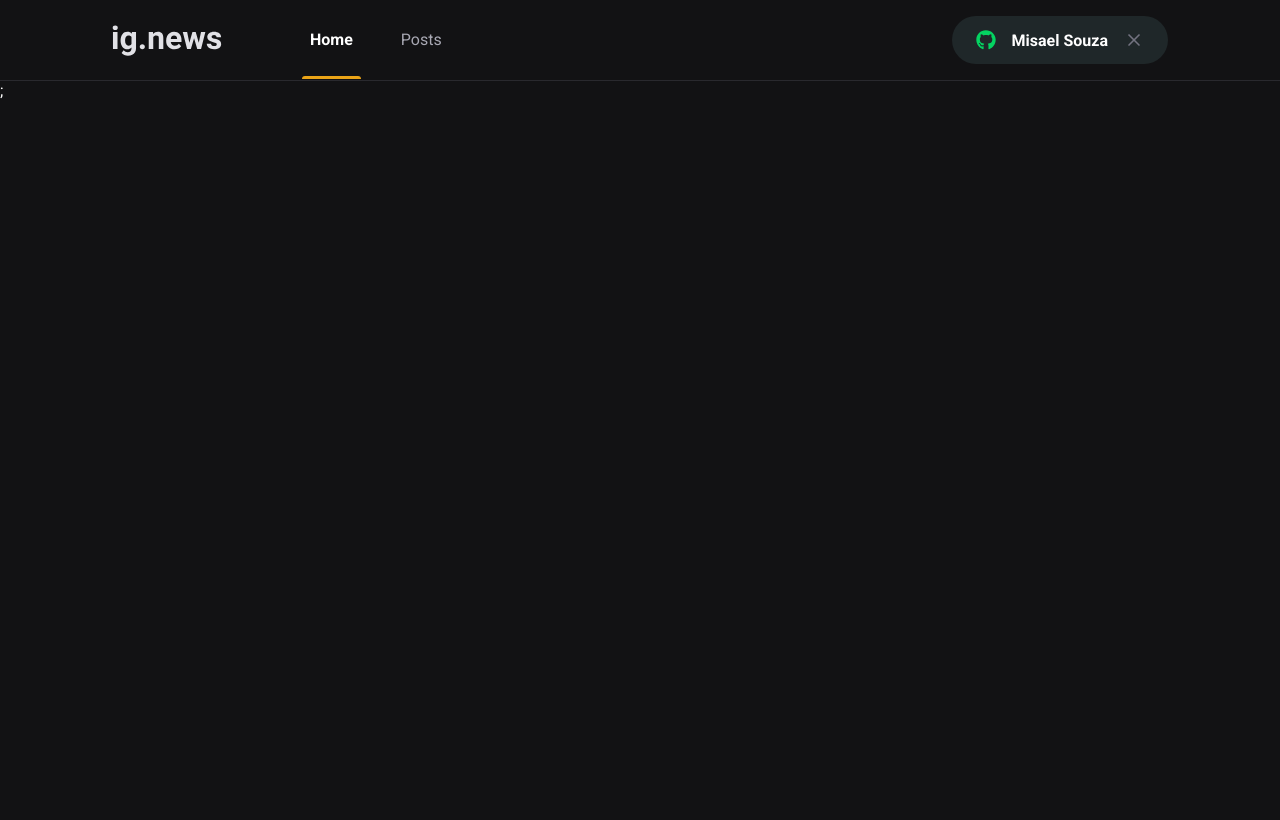
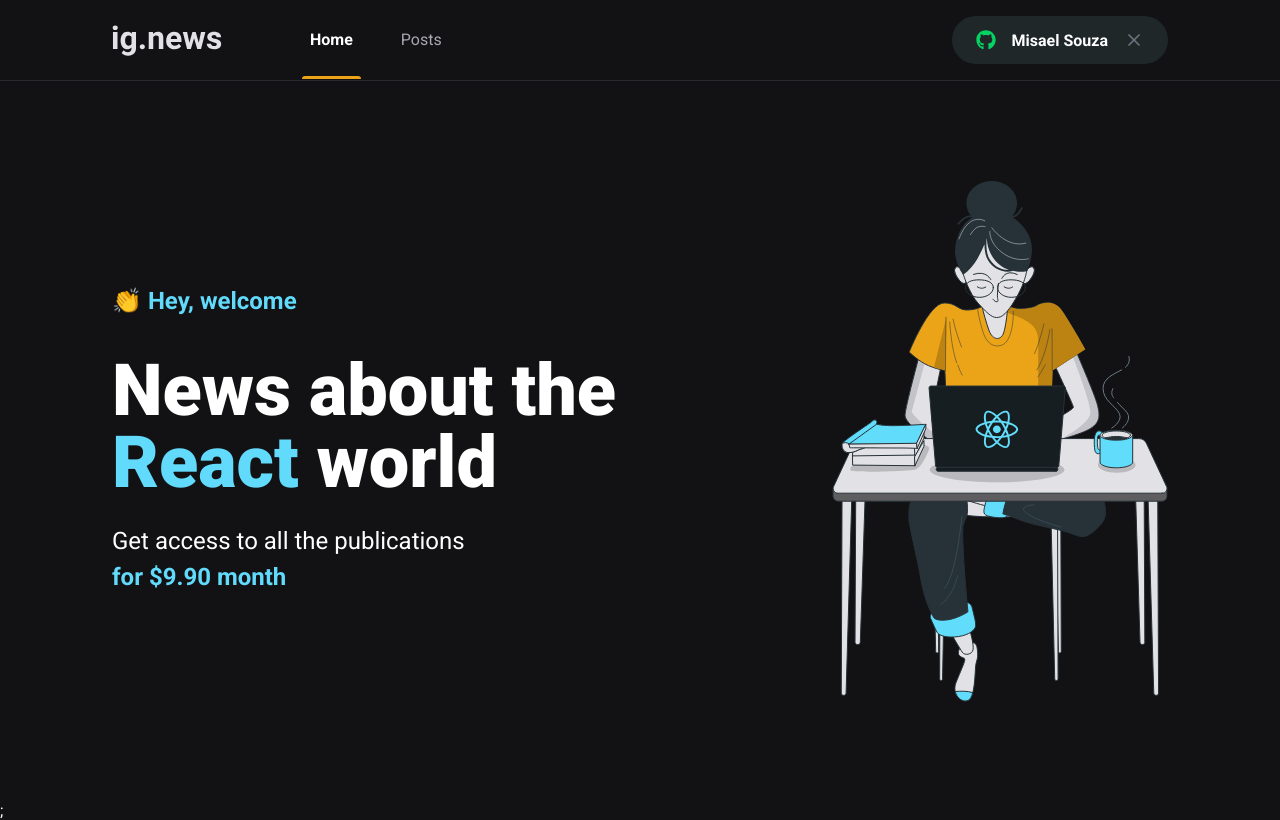
Before and after one commit to misael28/ignews, a Next.js app: page / in a window 1280 px wide. Built offline with nearby package versions, Linux system fonts and the light colour scheme.

Commit message:
feat: create home page

```diff
--- /dev/null
+++ b/src/pages/home.module.scss
@@ -0,0 +1,41 @@
+.contentContainer {
+  max-width: 1120px;
+  margin: 0 auto;
+  padding: 0 2rem;
+  height: calc(100vh - 5rem);
+
+  display: flex;
+  align-items: center;
+  justify-content: space-between;
+}
+
+.hero {
+  max-width: 600px;
+
+  > span {
+    font-size: 1.5rem;
+    font-weight: bold;
+  }
+
+  h1 {
+    font-size: 4.5rem;
+    line-height: 4.5rem;
+    font-weight: 900;
+    margin-top: 2.5rem;
+  }
+
+  span {
+    color: var(--cyan-500);
+  }
+
+  p {
+    font-size: 1.5rem;
+    line-height: 2.25rem;
+    margin-top: 1.5rem;
+
+    span {
+      color: var(--cyan-500);
+      font-weight: bold;
+    }
+  }
+}
--- a/src/pages/index.tsx
+++ b/src/pages/index.tsx
@@ -1,12 +1,25 @@
 import Head from "next/head";
-import styles from "../styles/home.module.scss";
+import styles from "./home.module.scss";
 
 export default function Home() {
   return (
     <>
       <Head>
-        <title>Inicio | ig.news</title>
+        <title>Home | ig.news</title>
       </Head>
+      <main className={styles.contentContainer}>
+        <section className={styles.hero}>
+          <span>👏 Hey, welcome</span>
+          <h1>
+            News about the <span>React </span>world
+          </h1>
+          <p>
+            Get access to all the publications <br />
+            <span>for $9.90 month</span>
+          </p>
+        </section>
+        <img src="/images/avatar.svg" alt="Girl Coding" />
+      </main>
       <h1></h1>
     </>
   );
```
